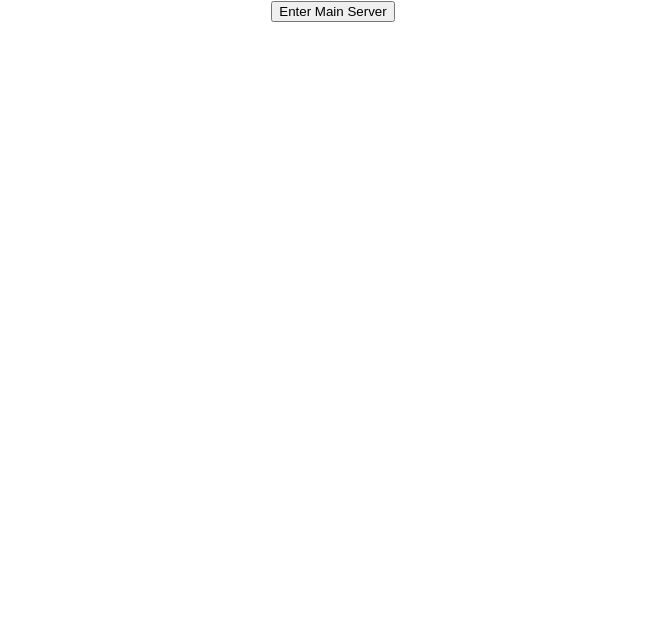
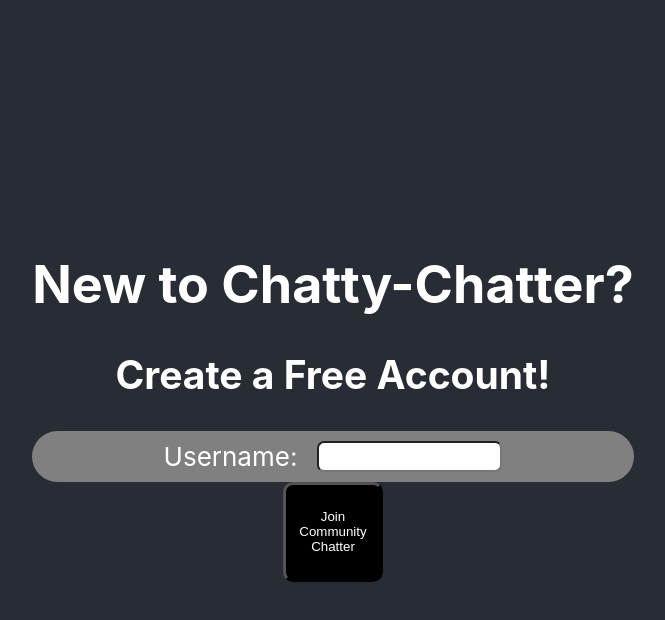
Before and after one commit to Tanner-Davison/Chatty_Chatter, a React (Create React App) app: page / in a window 1280 px wide. Shown: the top 620 px of the page, without its empty margins (307-972 px from the left). Built offline with nearby package versions, Linux system fonts and the light colour scheme.

Commit message:
added login Page not done

```diff
--- a/src/App.css
+++ b/src/App.css
@@ -1,27 +1,22 @@
 .App {
   text-align: center;
+  height: 100vh;
 }
 
-.App-logo {
-  height: 40vmin;
-  pointer-events: none;
-}
 
-@media (prefers-reduced-motion: no-preference) {
-  .App-logo {
-    animation: App-logo-spin infinite 20s linear;
-  }
-}
-
-.App-header {
-  background-color: #282c34;
-  min-height: 100vh;
-  display: flex;
+.App-body {
+  position: relative;
+  display:flex;
   flex-direction: column;
   align-items: center;
   justify-content: center;
+  background-color: #282c34;
+  height: 100%;
+  display: flex;
+  justify-content: center;
   font-size: calc(10px + 2vmin);
   color: white;
+
 }
 
 .App-link {
@@ -36,3 +31,12 @@
     transform: rotate(360deg);
   }
 }
+.mainAccessBtn{
+  width:100px;
+  height: 100px;
+  border: 3px outset black;
+  color: white;
+  background-color: black;
+  border-radius: 10px;
+
+}
--- a/src/App.js
+++ b/src/App.js
@@ -1,17 +1,33 @@
-import { useState, useEffect } from "react";
+import { useState} from "react";
 import "./App.css";
 import MainRoom from "./components/MainRoom";
-import io from "socket.io-client";
+import Login from "./components/login/Login";
+function App() {
+  const [mainAccess, setMainAccess] = useState(false);
 
-function App() {
-  const [mainAccess, setMainAccess] = useState(false)
+
 
   return (
     <header className={"App"}>
-     { !mainAccess && <button onClick={() => {
-        setMainAccess(true)
-      }}>Enter Main Server</button>}
-      {mainAccess && <MainRoom mainAccess={mainAccess}setMainAccess={setMainAccess} />}
+      <div className={"App-body"}>
+        {!mainAccess && (
+          <>
+            <Login />
+            <button
+              className={"mainAccessBtn"}
+              onClick={() => {
+                setMainAccess(true);
+              }}>
+              {" "}
+              Join Community Chatter
+            </button>
+          </>
+        )}
+
+        {mainAccess && (
+          <MainRoom mainAccess={mainAccess} setMainAccess={setMainAccess} />
+        )}
+      </div>
     </header>
   );
 }
--- a/src/components/MainRoom.js
+++ b/src/components/MainRoom.js
@@ -1,12 +1,11 @@
 import { useState, useEffect } from "react";
 import io from "socket.io-client";
 
-const MainRoom = ({ mainAccess, setMainAccess }) => {
+const MainRoom = ({  setMainAccess }) => {
 
 	const [message, setMessage] = useState("");
 	const [messageRecieved, setMessageRecieved] = useState([]);
 	const [room, setRoom] = useState(1);
-    const [allMessages, setAllMessages] = useState([]);
     const [socket, setSocket] = useState(false)
     useEffect(() => {
         joinRoom();
--- /dev/null
+++ b/src/components/login/Login.css
@@ -0,0 +1,24 @@
+.CreateUser{
+    display: flex;
+    flex-direction: row;
+    align-items: center;
+    justify-content: center;
+    background-color: gray;
+    border-radius: 35px;
+    padding: 10px 20px;
+
+}
+input {
+    margin:0;
+    border-radius: 7px;
+    height: 25px;
+    align-self: center;
+}
+label{
+    display:flex;
+    flex-direction: row;
+    margin-right:20px;
+    align-items: center;
+    justify-content: center;
+
+}
--- /dev/null
+++ b/src/components/login/Login.js
@@ -0,0 +1,29 @@
+import { useState } from "react";
+import './Login.css';
+
+
+const Login = () =>{
+
+const submitHandler =() =>{
+
+}
+    return (
+      <>
+        <form onSubmit={submitHandler}>
+
+          <h1>New to Chatty-Chatter? </h1>
+          <h2>Create a Free Account!</h2>
+
+          <div className={"CreateUser"}>
+            <label htmlFor="username-id">
+              {" "}
+              Username:
+            </label>
+              <input type="text" id="username-id" />
+          </div>
+        </form>
+      </>
+    );
+
+}
+export default Login;
--- a/src/index.css
+++ b/src/index.css
@@ -1,5 +1,6 @@
 body {
   margin: 0;
+  justify-content: center;
   font-family: -apple-system, BlinkMacSystemFont, 'Segoe UI', 'Roboto', 'Oxygen',
     'Ubuntu', 'Cantarell', 'Fira Sans', 'Droid Sans', 'Helvetica Neue',
     sans-serif;
```
